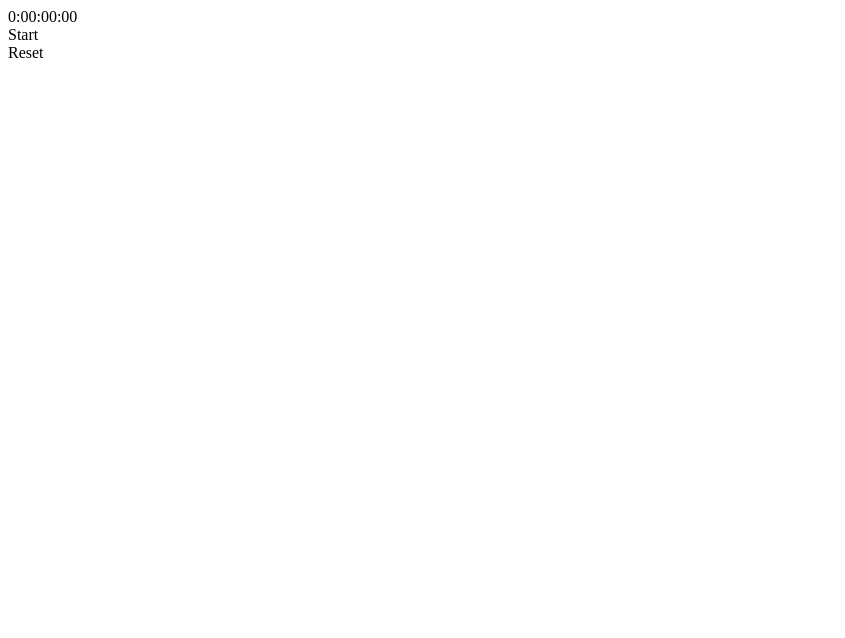
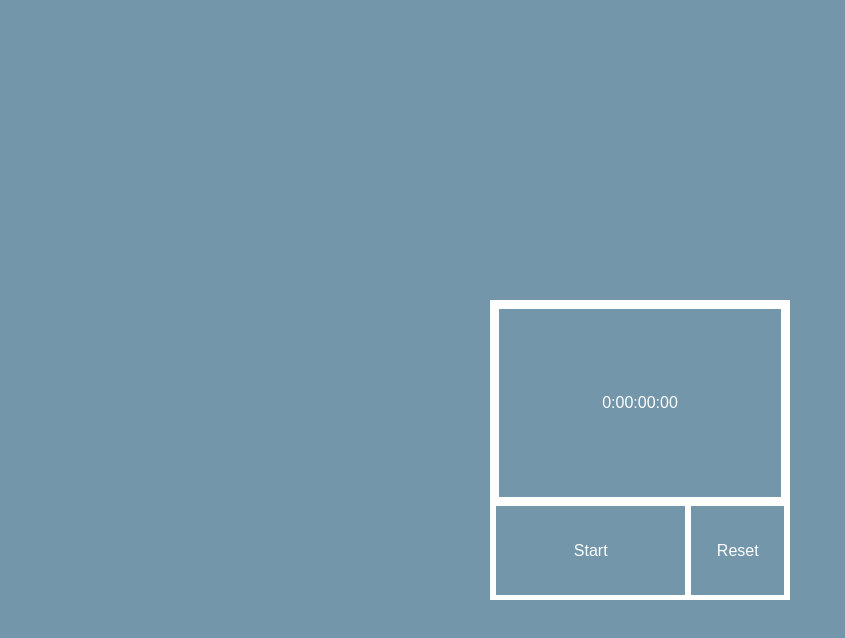
Before and after one commit to vanillasquad/stopwatch-jack-elias, a plain HTML site: page index.html in a window 1280 px wide. Shown: the whole page, without its empty margins (0-845 px from the left). Drawn offline with Linux system fonts and the light colour scheme.

Commit message:
Add some more styling

```diff
--- a/index.html
+++ b/index.html
@@ -3,12 +3,18 @@
     <head>
         <meta charset="utf-8">
         <title>Jack &amp; Elias' Stopwatch</title>
+        <link href='https://fonts.googleapis.com/css?family=Roboto+Mono:100,300' rel='stylesheet' type='text/css'>
+        <link rel="stylesheet" href="style.css">
     </head>
     <body>
         <div id="container">
-            <div id="display">0:00:00:00</div>
-            <div id="start-pause">Start</div>
-            <div id="reset">Reset</div>
+            <div id="top">
+                <div id="display">0:00:00:00</div>
+            </div>
+            <div id="bottom">
+                <div id="start-pause">Start</div>
+                <div id="reset">Reset</div>
+            </div>
         </div>
         <script src="./lib/stopwatch.js"></script>
         <script src="./script.js"></script>
--- a/style.css
+++ b/style.css
@@ -5,6 +5,7 @@
 	font-size: 100%;
 	font: inherit;
 	vertical-align: baseline;
+	box-sizing: border-box;
 }
 /* HTML5 display-role reset for older browsers */
 article, aside, details, figcaption, figure,
@@ -34,8 +35,50 @@ table {
 
 body {
     background-color: #7396AB;
+	font-family: Quicksand, sans-serif;
+	font-weight: 300;
+	color: #fff;
 }
 
 #container {
+    border: solid;
+	width: 300px;
+	height: 300px;
+	margin-left: auto;
+	margin-right: auto;
+	margin-top: 300px;
+}
 
+#top {
+	border: solid;
+	width: 100%;
+	height: 200px;
+	display: table;
 }
+
+#display {
+    border: solid;
+    text-align: center;
+    display: table-cell;
+    vertical-align: middle;
+}
+
+#bottom {
+	height: 95px;
+	display: table;
+}
+
+#start-pause, #reset {
+	display: table-cell;
+	border: solid;
+	vertical-align: middle;
+	text-align: center;
+}
+
+#start-pause {
+	width: 200px;
+}
+
+#reset {
+	width: 100px;
+}
```
